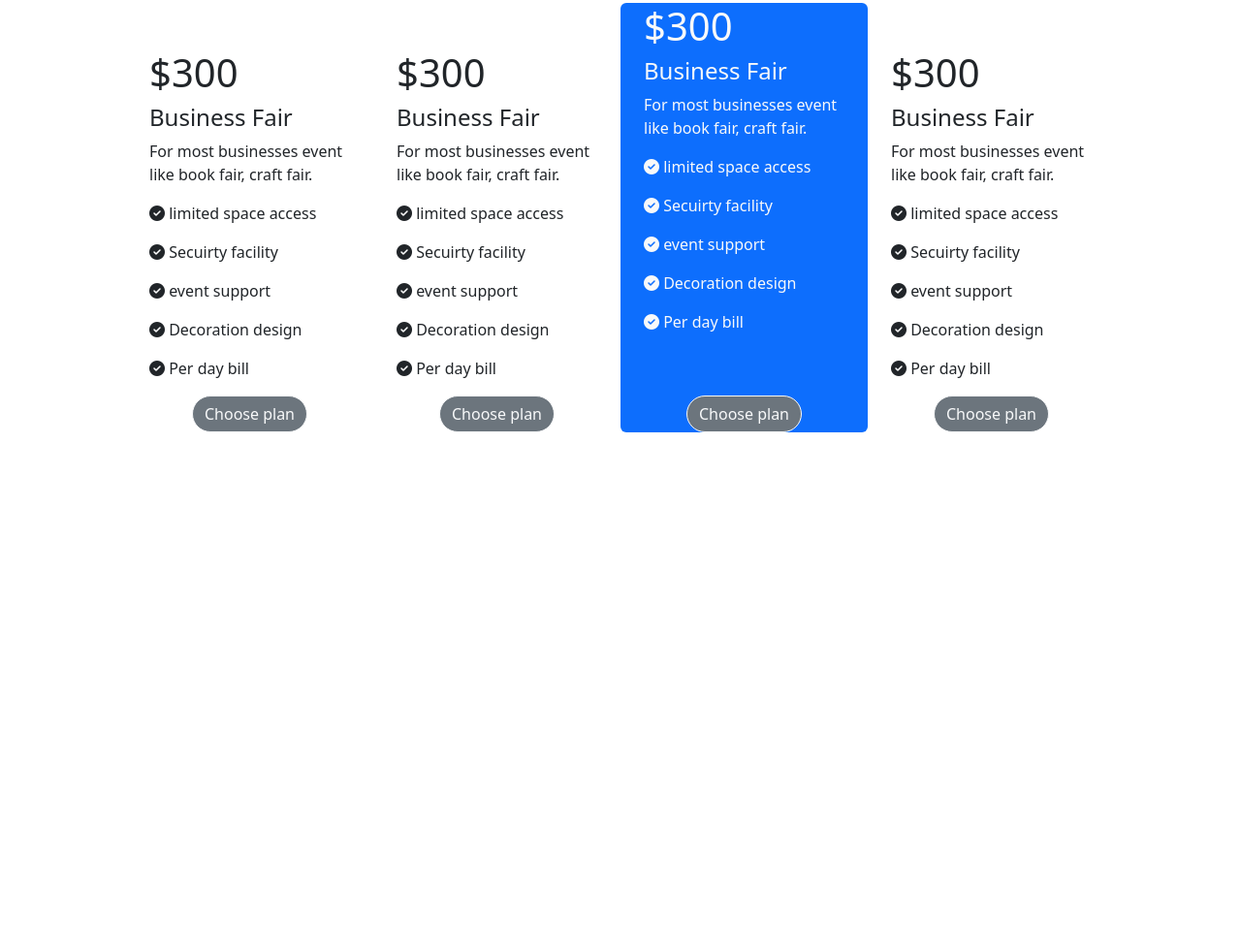
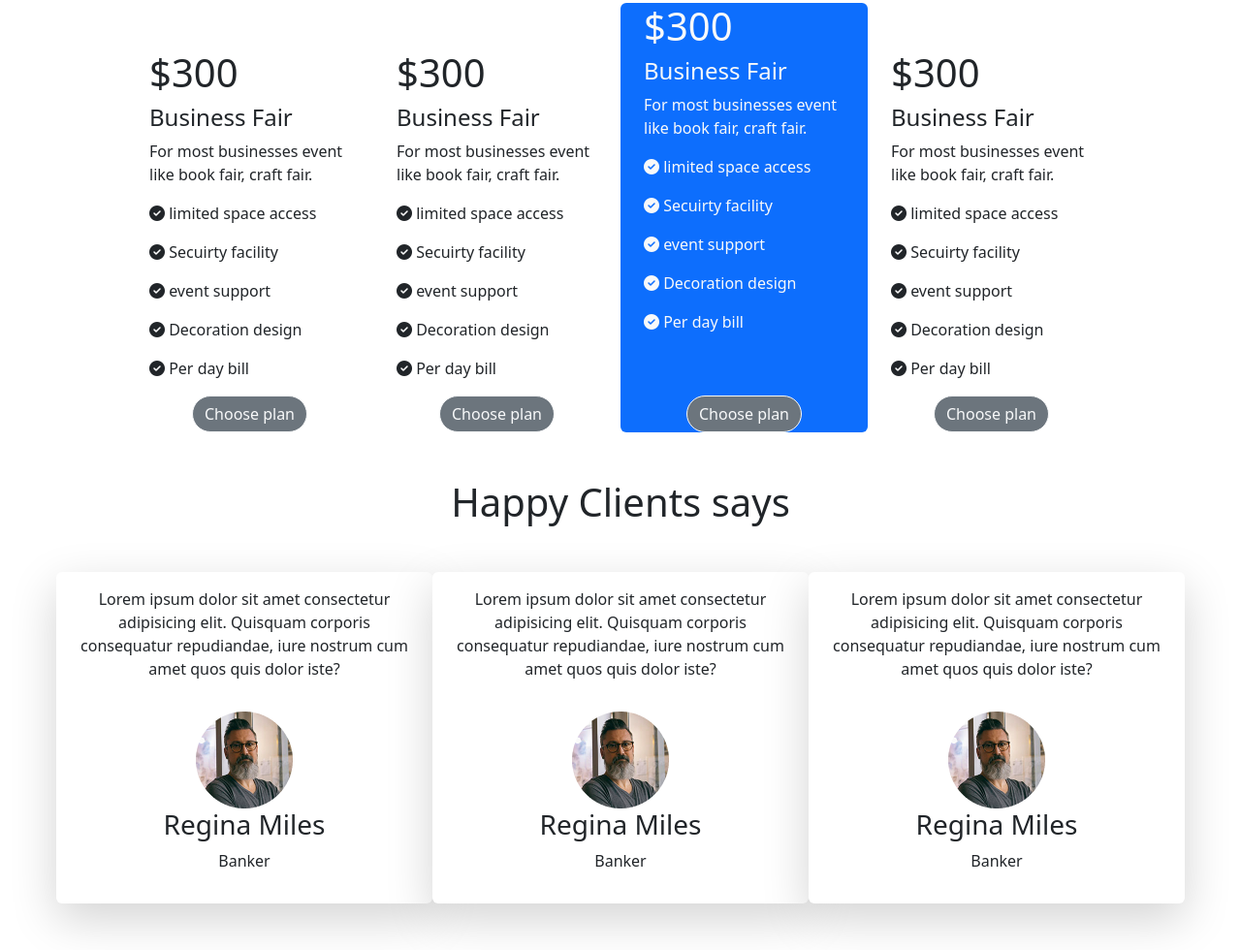
Before and after one commit to ShahariarKhan/Convention-Center, a plain HTML site: page index.html in a window 1280 px wide. Shown: the part 931-1911 px from the top of the page at 97% size. Before the commit the page ends 1377 px from the top, so only its background shows below. Drawn offline with nearby package versions, Linux system fonts and the light colour scheme.

Commit message:
happy clint add

```diff
--- a/index.html
+++ b/index.html
@@ -204,6 +204,37 @@
 
             </section>
 
+            <!----------
+               Happy Clint
+              ----------- -->
+
+              <section class="container mt-5">
+
+                    <h1 class="text-center">
+                      Happy Clients says
+                    </h1>
+                  <div class="row gx-5 mt-5">
+                    <div class=" col-lg-4 text-center shadow-lg p-3 mb-5 bg-body rounded">
+                      <p>Lorem ipsum dolor sit amet consectetur adipisicing elit. Quisquam corporis consequatur repudiandae, iure nostrum cum amet quos quis dolor iste?</p>
+                      <img class="img-fluid mt-3" src="images/person 1.png" alt="">
+                      <h3>Regina Miles</h3>
+                      <p>Banker</p>
+                    </div>
+                    <div class=" col-lg-4 text-center shadow-lg p-3 mb-5 bg-body rounded">
+                      <p>Lorem ipsum dolor sit amet consectetur adipisicing elit. Quisquam corporis consequatur repudiandae, iure nostrum cum amet quos quis dolor iste?</p>
+                      <img class="img-fluid mt-3" src="images/person 1.png" alt="">
+                      <h3>Regina Miles</h3>
+                      <p>Banker</p>
+                    </div>
+                    <div class=" col-lg-4 text-center shadow-lg p-3 mb-5 bg-body rounded">
+                      <p>Lorem ipsum dolor sit amet consectetur adipisicing elit. Quisquam corporis consequatur repudiandae, iure nostrum cum amet quos quis dolor iste?</p>
+                      <img class="img-fluid mt-3" src="images/person 1.png" alt="">
+                      <h3>Regina Miles</h3>
+                      <p>Banker</p>
+                    </div>
+                  </div>
+              </section>
+
 
 
 
```
